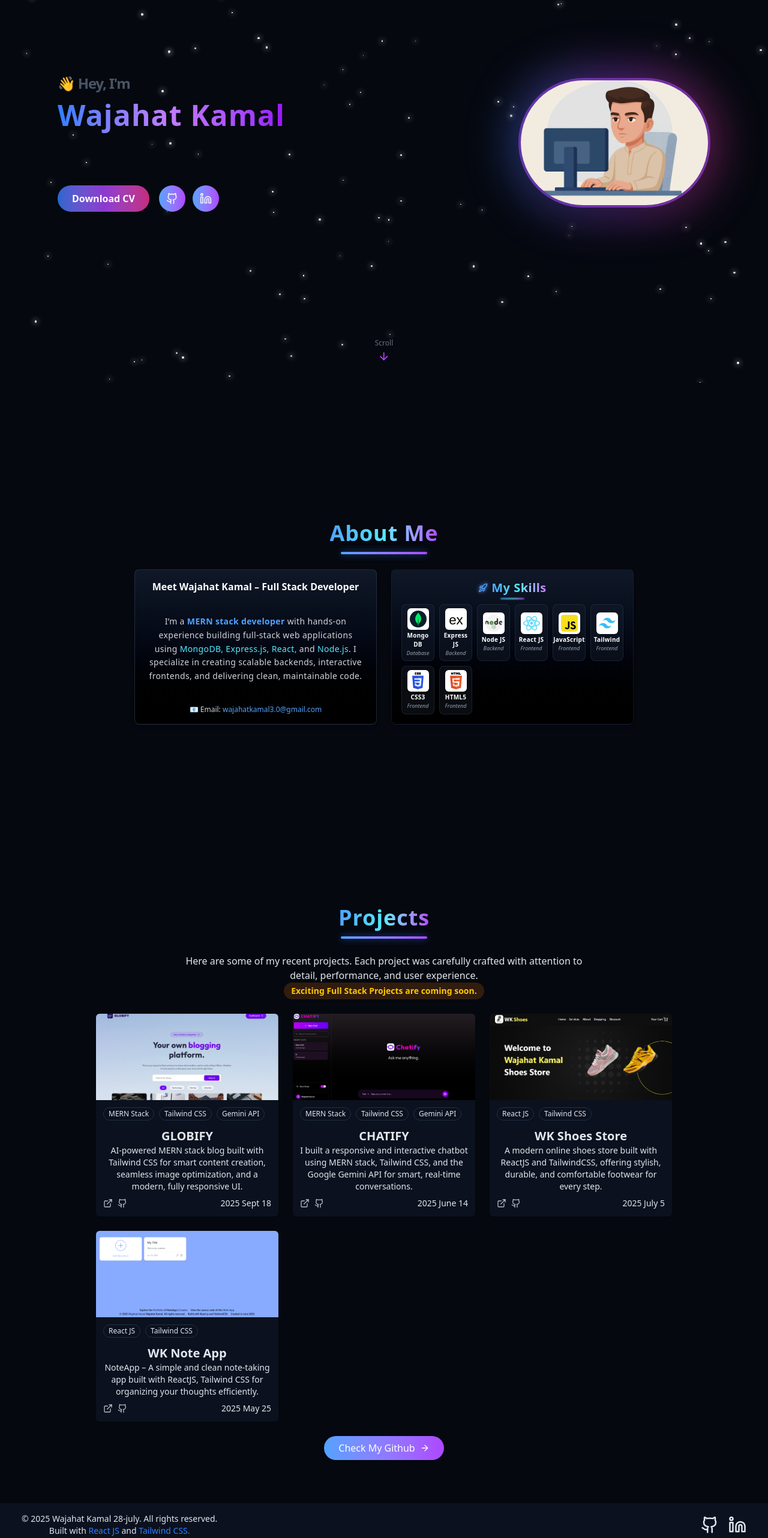
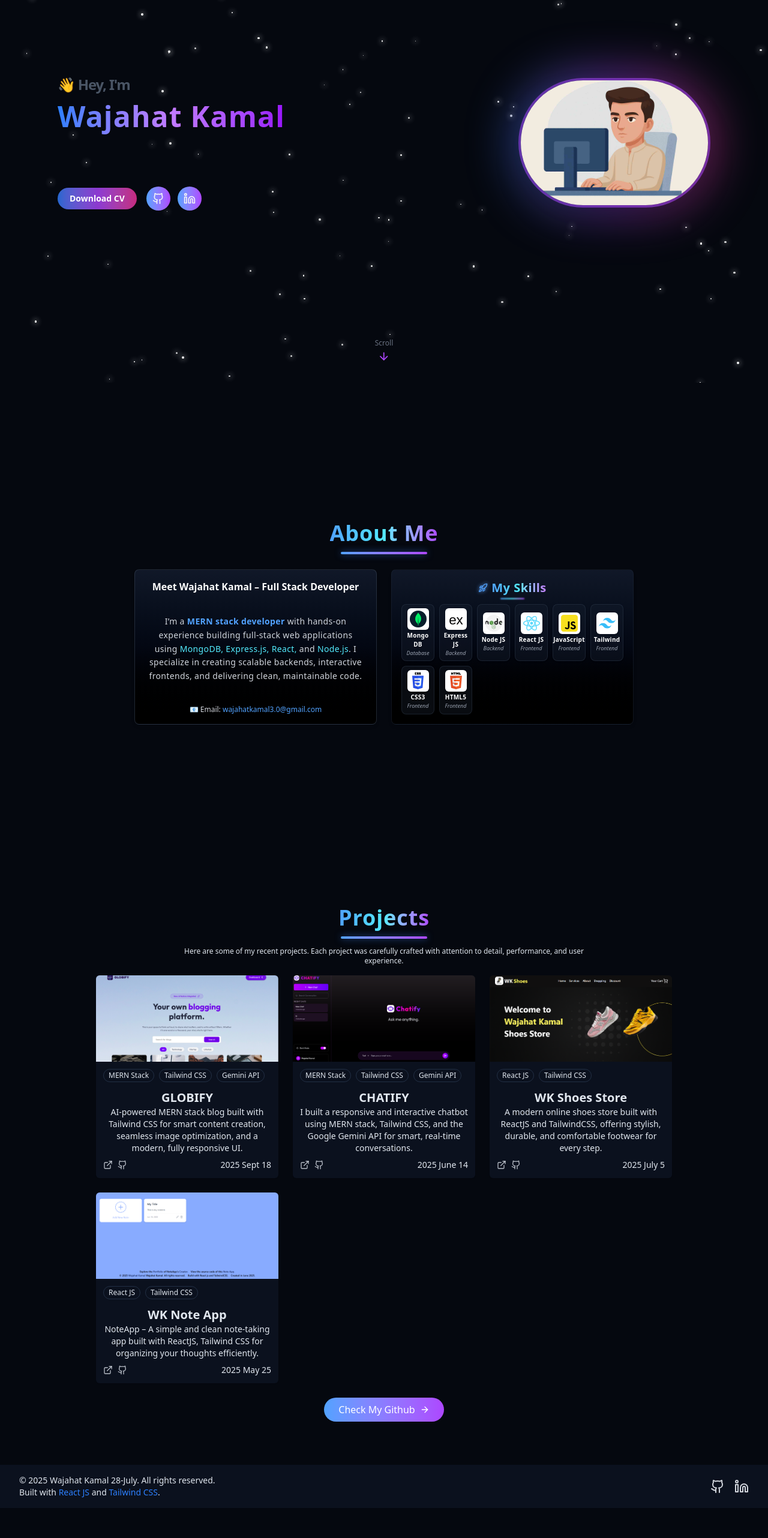
Before and after one commit to wajahat-kamal/Dev-Portfolio, a React (Vite) app: page / in a window 1280 px wide. Shown: the part 162-2726 px from the top of the page at 60% size. After the commit the page ends 2676 px from the top, so only its background shows below. Built offline with nearby package versions, Linux system fonts and the light colour scheme.

Commit message:
Refactor Footer, HeroSection, and ProjectsSection components: update layout and styling for improved responsiveness, adjust text sizes, and enhance social link icons for better user experience.

```diff
--- a/src/components/Footer.jsx
+++ b/src/components/Footer.jsx
@@ -2,18 +2,18 @@ import { Github, Linkedin } from "lucide-react";
 
 export const Footer = () => {
   return (
-    <footer className="text-foreground py-4 px-4 md:px-9 bg-[#0B111E] flex justify-between items-center">
-      <div className="">
-        <p className="text-sm">
-          &copy; {new Date().getFullYear()} Wajahat Kamal 28-july. All rights
-          reserved.
+    <footer className="text-foreground py-3 sm:py-4 px-3 sm:px-8 bg-[#0B111E] flex flex-col sm:flex-row justify-between items-center gap-2 sm:gap-0 text-center sm:text-left">
+      {/* Left Section */}
+      <div>
+        <p className="text-xs sm:text-sm">
+          &copy; {new Date().getFullYear()} Wajahat Kamal 28-July. All rights reserved.
         </p>
-        <p className="text-sm">
+        <p className="text-xs sm:text-sm">
           Built with{" "}
           <a
             target="_blank"
             href="https://reactjs.org"
-            className="text-blue-500"
+            className="text-blue-500 hover:underline"
           >
             React JS
           </a>{" "}
@@ -21,20 +21,32 @@ export const Footer = () => {
           <a
             target="_blank"
             href="https://tailwindcss.com"
-            className="text-blue-500"
+            className="text-blue-500 hover:underline"
           >
-            Tailwind CSS.
+            Tailwind CSS
           </a>
+          .
         </p>
       </div>
 
-      <div className="flex items-center gap-2 md:gap-4 justify-center flex-row">
-        <a target="_blank" href="https://github.com/wajahat-kamal">
-         <Github size={30}/>
+      {/* Right Section */}
+      <div className="flex items-center gap-3 sm:gap-4 justify-center">
+        <a
+          target="_blank"
+          href="https://github.com/wajahat-kamal"
+          aria-label="GitHub"
+          className="hover:scale-110 transition-transform duration-200"
+        >
+          <Github className="w-5 h-5 sm:w-6 sm:h-6 text-gray-300" />
         </a>
 
-        <a target="_blank" href="https://www.linkedin.com">
-          <Linkedin size={30}/>
+        <a
+          target="_blank"
+          href="https://linkedin.com"
+          aria-label="LinkedIn"
+          className="hover:scale-110 transition-transform duration-200"
+        >
+          <Linkedin className="w-5 h-5 sm:w-6 sm:h-6 text-gray-300" />
         </a>
       </div>
     </footer>
--- a/src/components/HeroSection.jsx
+++ b/src/components/HeroSection.jsx
@@ -10,7 +10,7 @@ const HeroSection = () => {
     >
       <div className="container max-w-6xl mx-auto flex flex-col-reverse lg:flex-row items-center justify-between gap-12 z-10">
         {/* ---------- Left Content ---------- */}
-        <div className="flex-1 text-center lg:text-left space-y-4">
+        <div className="flex-1 text-center lg:text-left space-y-2 md:space-y-4">
           {/* Heading */}
           <h1 className="text-[26px] sm:text-4xl md:text-[48px] font-extrabold tracking-tight leading-snug">
             <span className="block text-gray-600 dark:text-gray-400 text-lg sm:text-xl md:text-2xl mb-1">
@@ -31,11 +31,11 @@ const HeroSection = () => {
             <TypingEffect />
           </div>
 
-          {/* Action Buttons & Social Links */}
-          <div className="flex flex-wrap items-center justify-center lg:justify-start gap-4 pt-4">
+          <div className="flex flex-wrap items-center justify-center lg:justify-start gap-3 sm:gap-4 pt-3 sm:pt-4">
+            {/* Download CV Button */}
             <a
               href="#"
-              className="group relative inline-flex items-center justify-center px-6 py-2.5 text-sm sm:text-base font-semibold rounded-full overflow-hidden transition-all duration-300"
+              className="group relative inline-flex items-center justify-center px-4 sm:px-5 py-2 text-xs sm:text-sm font-semibold rounded-full overflow-hidden transition-all duration-300"
             >
               <span className="absolute inset-0 bg-gradient-to-r from-blue-500 via-purple-500 to-pink-500 opacity-80 group-hover:opacity-100 transition-all duration-300"></span>
               <span className="relative text-white group-hover:tracking-wider transition-all duration-300">
@@ -43,23 +43,24 @@ const HeroSection = () => {
               </span>
             </a>
 
-            <div className="flex gap-3">
+            {/* Social Icons */}
+            <div className="flex gap-2.5 sm:gap-3">
               <a
                 target="_blank"
                 href="https://github.com/wajahat-kamal"
                 aria-label="GitHub"
-                className="flex items-center justify-center w-10 h-10 sm:w-11 sm:h-11 rounded-full bg-gradient-to-r from-blue-400 to-purple-500 transition-all duration-300 hover:shadow-[0_0_20px_rgba(139,92,246,0.7)] hover:scale-110"
+                className="flex items-center justify-center w-8 h-8 sm:w-10 sm:h-10 rounded-full bg-gradient-to-r from-blue-400 to-purple-500 transition-all duration-300 hover:shadow-[0_0_15px_rgba(139,92,246,0.6)] hover:scale-110"
               >
-                <Github className="w-5 h-5 text-gray-100" />
+                <Github className="w-4 h-4 sm:w-5 sm:h-5 text-gray-100" />
               </a>
 
               <a
                 target="_blank"
                 href="https://linkedin.com"
                 aria-label="LinkedIn"
-                className="flex items-center justify-center w-10 h-10 sm:w-11 sm:h-11 rounded-full bg-gradient-to-r from-blue-400 to-purple-500 transition-all duration-300 hover:shadow-[0_0_20px_rgba(139,92,246,0.7)] hover:scale-110"
+                className="flex items-center justify-center w-8 h-8 sm:w-10 sm:h-10 rounded-full bg-gradient-to-r from-blue-400 to-purple-500 transition-all duration-300 hover:shadow-[0_0_15px_rgba(139,92,246,0.6)] hover:scale-110"
               >
-                <Linkedin className="w-5 h-5 text-gray-100" />
+                <Linkedin className="w-4 h-4 sm:w-5 sm:h-5 text-gray-100" />
               </a>
             </div>
           </div>
--- a/src/components/ProjectsSection.jsx
+++ b/src/components/ProjectsSection.jsx
@@ -5,20 +5,16 @@ export const ProjectsSection = () => {
   return (
     <section id="projects" className="py-18 px-4 relative">
       <div className="container mx-auto max-w-5xl">
-      <h2 className="text-3xl md:text-4xl font-extrabold text-center mb-10 relative">
+        <h2 className="text-3xl md:text-4xl font-extrabold text-center mb-7 relative">
           <span className="bg-gradient-to-r from-blue-400 via-cyan-300 to-purple-500 bg-clip-text text-transparent tracking-wide">
             Projects
           </span>
           <span className="absolute bottom-[-15px] left-1/2 -translate-x-1/2 w-36 h-[4px] bg-gradient-to-r from-blue-400 to-purple-500 rounded-full shadow-[0_0_12px_rgba(59,130,246,0.6)]"></span>
         </h2>
 
-        <p className="text-center text-muted-foreground mb-6 max-w-2xl mx-auto">
+        <p className="text-center text-xs text-muted-foreground mb-4 max-w-2xl mx-auto">
           Here are some of my recent projects. Each project was carefully
           crafted with attention to detail, performance, and user experience.
-          <br />
-          <button className="inline-block text-sm text-yellow-400 bg-yellow-900/40 px-3 py-1 rounded-full font-semibold">
-            Exciting Full Stack Projects are coming soon.
-          </button>
         </p>
         <div className="grid grid-cols-1 md:grid-cols-2 lg:grid-cols-3 gap-6 max-sm:gap-4">
           {projects.map((project) => (
```
